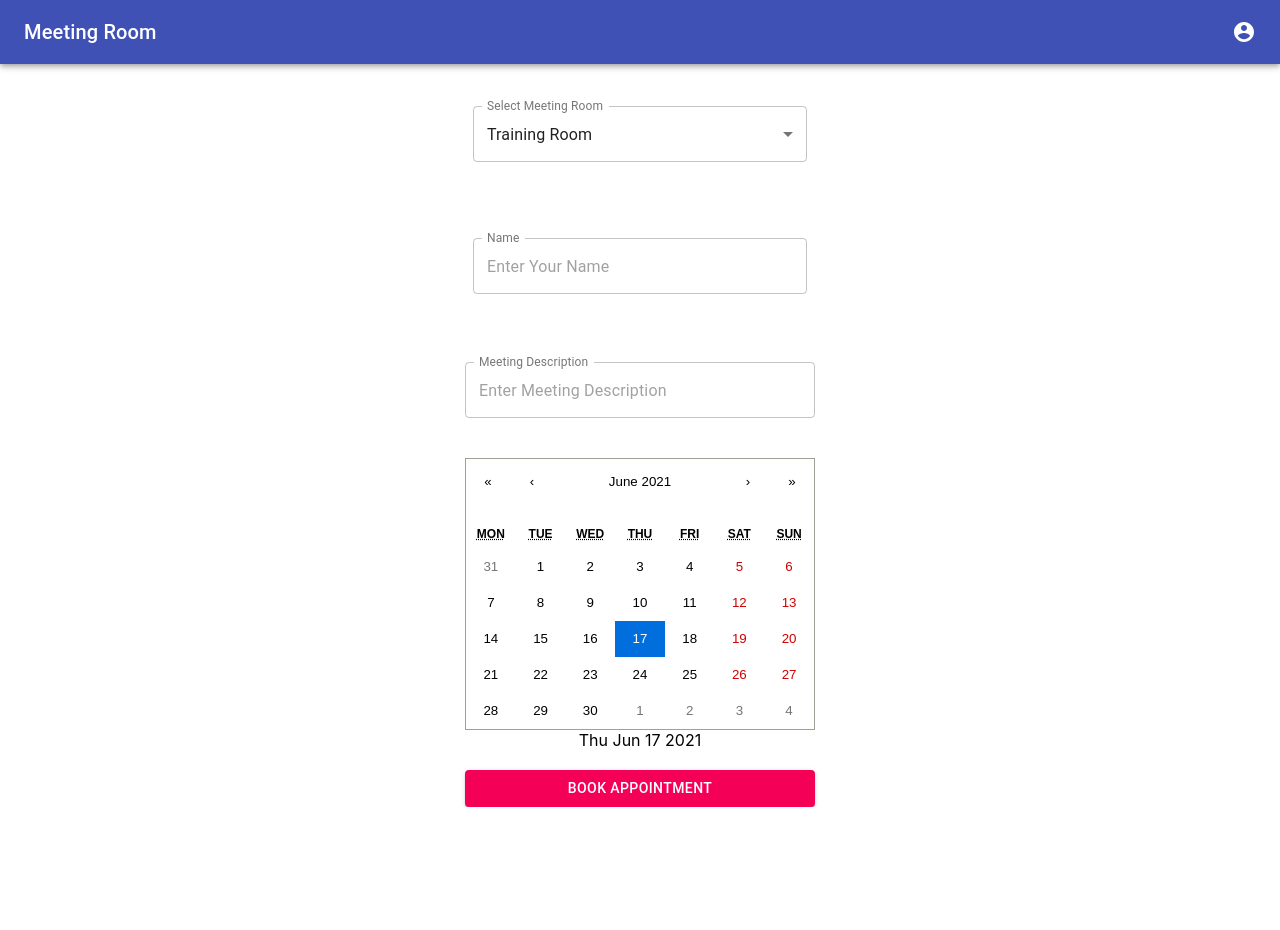
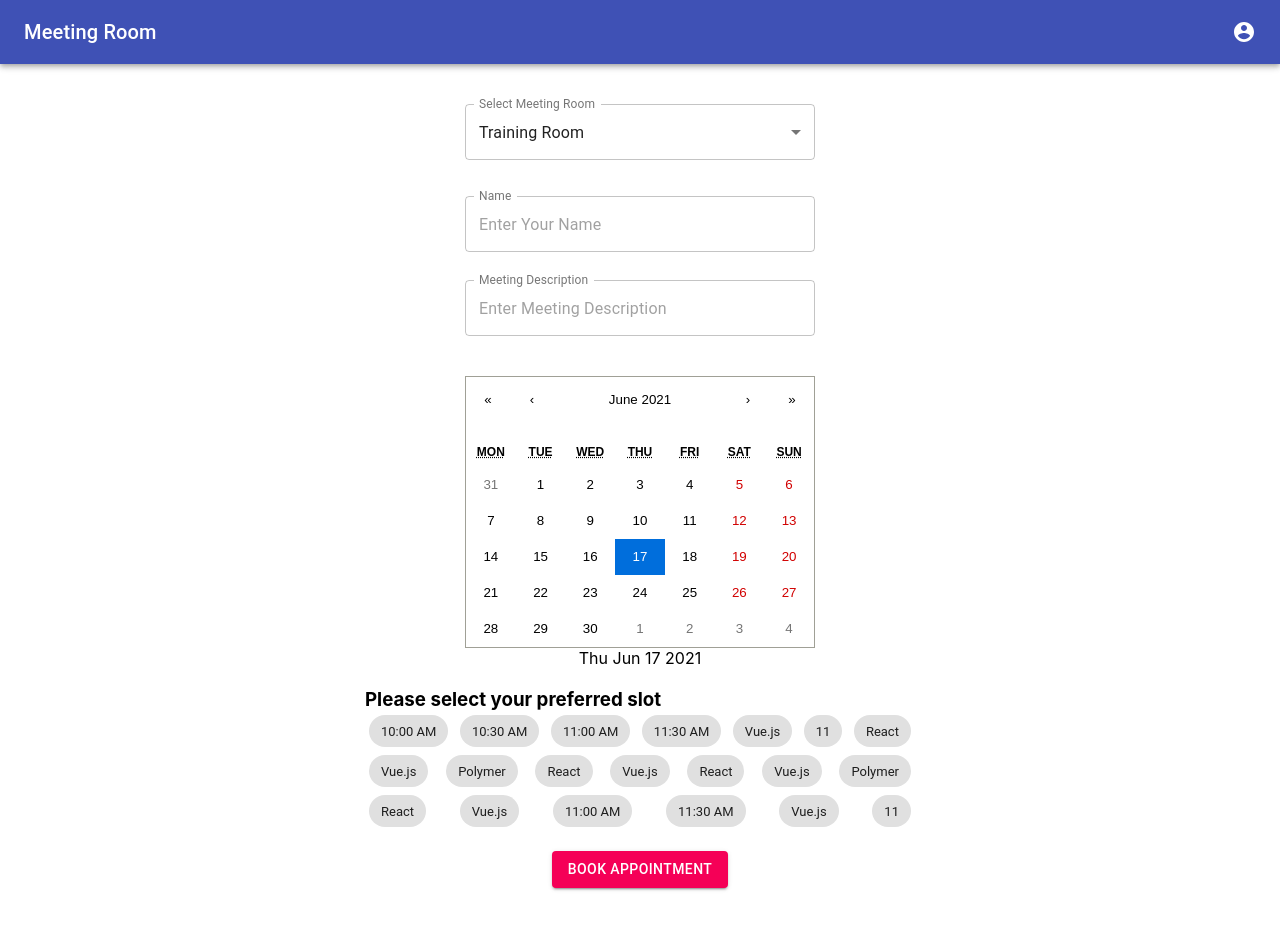
Before and after one commit to samueljohnprasad/meeting-room, a React (Create React App) app: page /form in a window 1280 px wide. Shown: the top 930 px of the page. Before the commit the page ends 807 px from the top, so only its background shows below. Built offline with nearby package versions, Linux system fonts and the light colour scheme.

Commit message:
1.additional features added like selection tags 2. and ui bugs removed

```diff
--- a/src/App.css
+++ b/src/App.css
@@ -1,6 +1,11 @@
 .App {
-  text-align: center;
-  margin-top: 34px;
+  display: flex;
+  flex-wrap: wrap;
+   align-items: center;
+
+  justify-content: space-around;
+
+  margin-bottom: 50px;
 
 }
 
@@ -15,7 +20,7 @@
   }
 }
 
-.App-header {
+/* .App-header {
   background-color: #282c34;
   min-height: 100vh;
   display: flex;
@@ -24,7 +29,7 @@
   justify-content: center;
   font-size: calc(10px + 2vmin);
   color: white;
-}
+} */
 
 .App-link {
   color: #61dafb;
--- a/src/App.js
+++ b/src/App.js
@@ -5,17 +5,21 @@ import FormComp from "./components/FormComp";
 import Login from "./pages/auth/Login";
 import { Switch, Route } from "react-router-dom";
 import Nav from "./components/Nav";
+import Chips from './components/Chips'
 function App() {
+
   return (
-    <div>
-      <Nav />
+    <React.Fragment>
+      <Nav/>
       <div className="App">
         <Switch>
           <Route exact path="/" component={Login} />
           <Route path="/form" component={FormComp} />
         </Switch>
+
+        {/* <Chips/> */}
       </div>
-    </div>
+    </React.Fragment>
   );
 }
 
--- /dev/null
+++ b/src/components/Chips.css
@@ -0,0 +1,11 @@
+.chipx {
+  width: 550px;
+  /* padding: 2px; */
+  /* border: 1px solid red; */
+
+}
+
+h3{
+    padding: 0;
+    margin: 0;
+}
--- /dev/null
+++ b/src/components/Chips.js
@@ -0,0 +1,91 @@
+import React from "react";
+import { makeStyles } from "@material-ui/core/styles";
+import "./Chips.css";
+import Chip from "@material-ui/core/Chip";
+
+const useStyles = makeStyles((theme) => ({
+  root: {
+    display: "flex",
+
+    justifyContent: 'space-between',
+    flexWrap: "wrap",
+    "& > *": {
+      margin: theme.spacing(0.5),
+    },
+  },
+}));
+
+export default function Chips({slot}) {
+  const classes = useStyles();
+  //const [flag,setFlag] = React.useState(false)
+  const [chipData, setChipData] = React.useState([
+    { key: 0, label: "10:00 AM", flag: '' },
+    { key: 1, label: "10:30 AM", flag: '' },
+    { key: 2, label: "11:00 AM", flag: '' },
+    { key: 3, label: "11:30 AM", flag: '' },
+    { key: 4, label: "Vue.js", flag: '' },
+    { key: 5, label: "11", flag: '' },
+    { key: 6, label: "React", flag: '' },
+    { key: 7, label: "Vue.js", flag: '' },
+    { key: 8, label: "Polymer", flag: '' },
+    { key: 9, label: "React", flag: '' },
+    { key: 10, label: "Vue.js", flag: '' },
+    { key: 11, label: "React", flag: '' },
+    { key: 12, label: "Vue.js", flag: '' },
+    { key: 13, label: "Polymer", flag: '' },
+    { key: 14, label: "React", flag: '' },
+    { key: 15, label: "Vue.js", flag: '' },
+    { key: 16, label: "11:00 AM", flag: '' },
+    { key: 17, label: "11:30 AM", flag: '' },
+    { key: 18, label: "Vue.js", flag: '' },
+    { key: 19, label: "11", flag: '' },
+  ]);
+
+  const handleDelete = () => {
+    console.info("You clicked the delete icon.");
+  };
+
+  const handleClick = () => {
+    console.info("You clicked the Chip.");
+  };
+  const handleChip = (e) => {
+    console.log(chipData[e.key].flag);
+    // setChipData((chipData[e.key].flag=true))
+
+    let chips = [...chipData];
+    chips[e.key].flag = 'sam';
+
+    chips = chips.map((item) => {
+      if (e.key == item.key) {
+        item.flag = 'sam';
+      } else {
+        item.flag = '';
+      }
+
+      return item;
+    });
+
+    setChipData(chips);
+  };
+
+  return (
+    <div className="chipx">
+       <h3>{slot}</h3>
+      <div className={classes.root}>
+
+        {console.log("looooolll")}
+        {chipData.map((item) => (
+          <Chip
+           color={item.flag && "primary"}
+            key={item.key}
+            value={item.key}
+            label={item.label}
+            onClick={() => handleChip(item)}
+          />
+        ))}
+        {/* <Chip  onClick={()=>{console.log('hello')}}label="Basic" />
+      <Chip label="Disabled" disabled /> */}
+      </div>
+    </div>
+  );
+}
--- a/src/components/FormComp.js
+++ b/src/components/FormComp.js
@@ -10,7 +10,8 @@ import Select from "@material-ui/core/Select";
 import MenuItem from "@material-ui/core/MenuItem";
 import InputLabel from "@material-ui/core/InputLabel";
 import FormControl from "@material-ui/core/FormControl";
-import Chip from '@material-ui/core/Chip';
+import Chip from "@material-ui/core/Chip";
+import Chips from "./Chips";
 const useStyles = makeStyles((theme) => ({
   formControl: {
     margin: theme.spacing(1),
@@ -34,7 +35,7 @@ export default function FormComp() {
   const classes = useStyles();
   const [errorDes, setErrorDes] = useState(false);
   let [errorName, setErrorName] = useState(false);
-
+  let slot = "Please select your preferred slot";
   console.log("state in form ", state);
 
   //event handlers
@@ -61,9 +62,29 @@ export default function FormComp() {
     setName("");
   };
   return (
-    <div>
     <FormControl>
-        <FormControl variant="outlined" className={classes.formControl}>
+      <div
+        style={{
+          display: "flex",
+          flexDirection: "column",
+          alignItems: "center",
+        }}
+      >
+        <div
+          style={{
+            width: 350,
+            margin: 40,
+            padding: 0,
+            display: "flex",
+            flexDirection: "column",
+            justifyContent: "space-between",
+          }}
+        >
+          <FormControl
+            style={{ margin: 0 }}
+            variant="outlined"
+            className={classes.formControl}
+          >
             <InputLabel htmlFor="outlined-meeting-native-simple">
               Select Meeting Room
             </InputLabel>
@@ -88,13 +109,13 @@ export default function FormComp() {
               <option>Company meeting</option>
             </Select>
           </FormControl>
+          <br />
           {/* onChange={(e)=>{setMeeting(e.target.value)}} */}
-        <br /> <br /> <br />
+
           <TextField
             error={errorName}
             id="outlined-full-width"
             label="Name"
-          style={{ margin: 8 }}
             placeholder="Enter Your Name"
             margin="normal"
             InputLabelProps={{
@@ -104,7 +125,8 @@ export default function FormComp() {
             variant="outlined"
             onChange={(e) => setName(e.target.value)}
           />
-        <br /> <br /> <br />
+          <br />
+
           <TextField
             error={errorDes}
             id="outlined-textarea"
@@ -121,10 +143,18 @@ export default function FormComp() {
             variant="outlined"
             onChange={(e) => setDescription(e.target.value)}
           />
-        <br /> <br />
+        </div>
         <Calendar value={date} onChange={(e) => setDate(e)} />
         {date.toDateString()}
-        <br /> <br />
+        <br />
+        <br />
+
+        <div>
+
+
+          <Chips  slot={slot}/>
+        </div>
+        <br />
         <Button
           onClick={bookAppointmentHandler}
           variant="contained"
@@ -132,7 +162,7 @@ export default function FormComp() {
         >
           BOOK APPOINTMENT
         </Button>
+      </div>
     </FormControl>
-    </div>
   );
 }
--- /dev/null
+++ b/src/components/Header.js
@@ -0,0 +1,20 @@
+import React, { useEffect } from "react";
+import { useHistory, useLocation, useParams } from "react-router-dom";
+
+const Header = () => {
+  // Add this in node_modules/react-dom/index.js
+  window.React1 = require("react");
+
+  // Add this in your component file
+  require("react-dom");
+  window.React2 = require("react");
+  console.log(window.React1 === window.React2);
+//   console.log(useParams());
+  return (
+    <div>
+      <p>hfdhf</p>
+    </div>
+  );
+};
+
+export default Header;
--- a/src/components/Nav.js
+++ b/src/components/Nav.js
@@ -1,19 +1,14 @@
-import React from 'react';
-import { fade, makeStyles } from '@material-ui/core/styles';
-import AppBar from '@material-ui/core/AppBar';
-import Toolbar from '@material-ui/core/Toolbar';
-import IconButton from '@material-ui/core/IconButton';
-import Typography from '@material-ui/core/Typography';
-import InputBase from '@material-ui/core/InputBase';
-import Badge from '@material-ui/core/Badge';
-import MenuItem from '@material-ui/core/MenuItem';
-import Menu from '@material-ui/core/Menu';
-import MenuIcon from '@material-ui/icons/Menu';
-import SearchIcon from '@material-ui/icons/Search';
-import AccountCircle from '@material-ui/icons/AccountCircle';
-import MailIcon from '@material-ui/icons/Mail';
-import NotificationsIcon from '@material-ui/icons/Notifications';
-import MoreIcon from '@material-ui/icons/MoreVert';
+import React from "react";
+import { makeStyles } from "@material-ui/core/styles";
+import AppBar from "@material-ui/core/AppBar";
+import Toolbar from "@material-ui/core/Toolbar";
+import IconButton from "@material-ui/core/IconButton";
+import Typography from "@material-ui/core/Typography";
+import MenuItem from "@material-ui/core/MenuItem";
+import Menu from "@material-ui/core/Menu";
+
+import AccountCircle from "@material-ui/icons/AccountCircle";
+
 
 const useStyles = makeStyles((theme) => ({
   grow: {
@@ -23,26 +18,22 @@ const useStyles = makeStyles((theme) => ({
     marginRight: theme.spacing(2),
   },
   title: {
-    display: 'none',
-    [theme.breakpoints.up('sm')]: {
-      display: 'block',
+    display: "none",
+    [theme.breakpoints.up("sm")]: {
+      display: "block",
     },
   },
 
-
   inputRoot: {
-    color: 'inherit',
+    color: "inherit",
   },
-
-
-
 }));
 
-export default function PrimarySearchAppBar() {
+function Nav() {
   const classes = useStyles();
   const [anchorEl, setAnchorEl] = React.useState(null);
   const [mobileMoreAnchorEl, setMobileMoreAnchorEl] = React.useState(null);
-
+  //let history = useHistory();
   const isMenuOpen = Boolean(anchorEl);
   const isMobileMenuOpen = Boolean(mobileMoreAnchorEl);
 
@@ -57,20 +48,21 @@ export default function PrimarySearchAppBar() {
   const handleMenuClose = () => {
     setAnchorEl(null);
     handleMobileMenuClose();
+    //history.push('/')
   };
 
   const handleMobileMenuOpen = (event) => {
     setMobileMoreAnchorEl(event.currentTarget);
   };
 
-  const menuId = 'primary-search-account-menu';
+  const menuId = "primary-search-account-menu";
   const renderMenu = (
     <Menu
       anchorEl={anchorEl}
-      anchorOrigin={{ vertical: 'top', horizontal: 'right' }}
+      anchorOrigin={{ vertical: "top", horizontal: "right" }}
       id={menuId}
       keepMounted
-      transformOrigin={{ vertical: 'top', horizontal: 'right' }}
+      transformOrigin={{ vertical: "top", horizontal: "right" }}
       open={isMenuOpen}
       onClose={handleMenuClose}
     >
@@ -79,19 +71,17 @@ export default function PrimarySearchAppBar() {
     </Menu>
   );
 
-  const mobileMenuId = 'primary-search-account-menu-mobile';
+  const mobileMenuId = "primary-search-account-menu-mobile";
   const renderMobileMenu = (
     <Menu
       anchorEl={mobileMoreAnchorEl}
-      anchorOrigin={{ vertical: 'top', horizontal: 'right' }}
+      anchorOrigin={{ vertical: "top", horizontal: "right" }}
       id={mobileMenuId}
       keepMounted
-      transformOrigin={{ vertical: 'top', horizontal: 'right' }}
+      transformOrigin={{ vertical: "top", horizontal: "right" }}
       open={isMobileMenuOpen}
       onClose={handleMobileMenuClose}
     >
-
-
       <MenuItem onClick={handleProfileMenuOpen}>
         <IconButton
           aria-label="account of current user"
@@ -110,18 +100,12 @@ export default function PrimarySearchAppBar() {
     <div className={classes.grow}>
       <AppBar position="static">
         <Toolbar>
-
           <Typography className={classes.title} variant="h6" noWrap>
             Meeting Room
           </Typography>
-          <div className={classes.search}>
 
-
-          </div>
           <div className={classes.grow} />
           <div className={classes.sectionDesktop}>
-
-
             <IconButton
               edge="end"
               aria-label="account of current user"
@@ -133,9 +117,6 @@ export default function PrimarySearchAppBar() {
               <AccountCircle />
             </IconButton>
           </div>
-
-
-
         </Toolbar>
       </AppBar>
       {renderMobileMenu}
@@ -143,3 +124,5 @@ export default function PrimarySearchAppBar() {
     </div>
   );
 }
+
+export default Nav;
--- a/src/index.js
+++ b/src/index.js
@@ -7,7 +7,7 @@ import { createStore } from "redux";
 import { Provider } from "react-redux";
 import rootReducer from "./reducers/rootReducer";
 import { BrowserRouter } from "react-router-dom";
-import Nav from './components/Nav'
+import Header from './components/Header'
 const store = createStore(
   rootReducer,
   window.__REDUX_DEVTOOLS_EXTENSION__ && window.__REDUX_DEVTOOLS_EXTENSION__()
```
Lines whose indentation alone changed are shown as unchanged.
